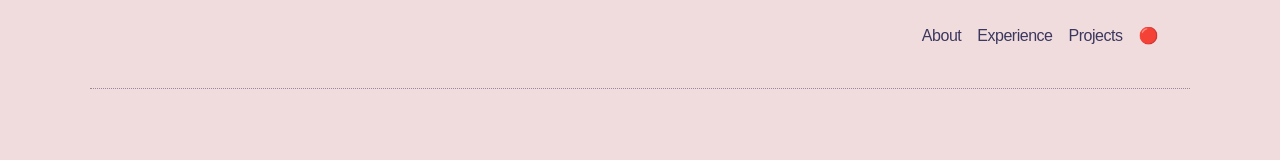
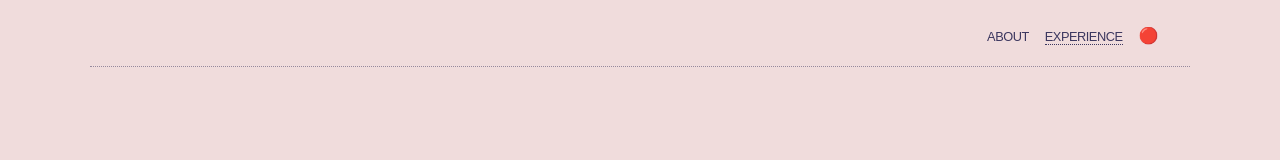
Before and after one commit to arcsbstn/arcsbstn.github.io, a React (Create React App) app: page / in a window 1280 px wide. Shown: the top 160 px of the page. Built offline with nearby package versions, Linux system fonts and the light colour scheme.

Commit message:
make content sections constant

```diff
--- a/src/components/About.tsx
+++ b/src/components/About.tsx
@@ -2,6 +2,7 @@ import { useContext, useEffect } from "react";
 import { useInView } from "react-intersection-observer";
 import styled from "styled-components";
 
+import { content } from '../constants';
 import { ActiveSectionContext, MediaWidthContext } from "../ResumePortfolio";
 
 const AboutWrapper = styled.div`
@@ -40,11 +41,11 @@ export function About() {
   });
 
   useEffect(() => {
-    if (activeSection !== "about" && aboutInView) setActiveSection("about");
+    if (activeSection !== content.ABOUT && aboutInView) setActiveSection(content.ABOUT);
   }, [aboutInView]);
 
   return (
-    <AboutWrapper ref={aboutRef}>
+    <AboutWrapper ref={aboutRef} id={content.ABOUT}>
       <AboutContentWrapper isLargeView={isLargeView}>
         <AboutContent>
           <p id="greeting">Hello world!</p>
--- a/src/components/Experience.tsx
+++ b/src/components/Experience.tsx
@@ -2,7 +2,7 @@ import { useContext, useEffect } from "react";
 import { useInView } from "react-intersection-observer";
 
 import { Chip } from "./common";
-import { experienceList } from "../constants";
+import { content, experienceList } from "../constants";
 import {
   ExperienceWrapper,
   Table,
@@ -32,12 +32,12 @@ export function Experience() {
   });
 
   useEffect(() => {
-    if (activeSection !== "experience" && experienceInView)
-      setActiveSection("experience");
+    if (activeSection !== content.EXPERIENCE && experienceInView)
+      setActiveSection(content.EXPERIENCE);
   }, [experienceInView]);
 
   return (
-    <ExperienceWrapper ref={experienceRef}>
+    <ExperienceWrapper ref={experienceRef} id={content.EXPERIENCE}>
       {isLargeView ? (
         <Table>
           {experienceList.map(
--- a/src/components/Nav.tsx
+++ b/src/components/Nav.tsx
@@ -1,13 +1,28 @@
 import { useContext } from "react";
 import styled from "styled-components";
 
-import { MediaWidthContext, ThemeContext } from "../ResumePortfolio";
 import { rgbThemeColors } from "../constants";
 import { ITheme } from "../interfaces";
+import {
+  ActiveSectionContext,
+  MediaWidthContext,
+  ThemeContext,
+} from "../ResumePortfolio";
 import { getRgbColor } from "../utils";
+import { content } from "../constants";
+
+interface IHandleClick {
+  e: React.MouseEvent<HTMLSpanElement>;
+  section: string;
+}
+
+interface INavLi {
+  activeSection: string;
+  currentSection: string;
+}
 
 const NavWrapper = styled.div<{ isExtraLargeView: boolean; theme: ITheme }>`
-  padding: 1.5em 2em !important;
+  padding: 1.5em 2em 0.1em 2em !important;
   position: fixed;
   top: 0;
   display: flex;
@@ -28,16 +43,43 @@ const NavUl = styled.ul`
   gap: 1em;
 `;
 
+const StyledSpan = styled.span<{ $isActiveSection?: boolean }>`
+  font-size: 0.8em;
+  cursor: pointer;
+  border-bottom: ${(props) => (props.$isActiveSection ? "1px dotted" : "none")};
+`;
+
+const NavLi = ({ activeSection, currentSection }: INavLi) => (
+  <li>
+    <StyledSpan
+      $isActiveSection={activeSection === currentSection}
+      onClick={(e: React.MouseEvent<HTMLSpanElement>) =>
+        handleClick({ e, section: currentSection })
+      }
+      children={currentSection.toUpperCase()}
+    />
+  </li>
+);
+
+function handleClick({ e, section }: IHandleClick) {
+  e.preventDefault();
+  window.location.replace(`/#${section}`);
+}
+
 export function Nav() {
   const { isExtraLargeView } = useContext(MediaWidthContext);
   const [theme, setTheme] = useContext(ThemeContext);
+  const [activeSection] = useContext(ActiveSectionContext);
+
   return (
     <NavWrapper isExtraLargeView={isExtraLargeView} theme={theme}>
       <div></div>
       <NavUl>
-        <li>About</li>
-        <li>Experience</li>
-        <li>Projects</li>
+        <NavLi activeSection={activeSection} currentSection={content.ABOUT} />
+        <NavLi
+          activeSection={activeSection}
+          currentSection={content.EXPERIENCE}
+        />
         <li
           style={{ cursor: "pointer" }}
           onClick={() => {
--- a/src/constants/content.ts
+++ b/src/constants/content.ts
@@ -1,4 +1,5 @@
 export const content = {
-  EXPERIENCE: "experience",
-  PROJECTS: "projects",
+  ABOUT: "About",
+  EXPERIENCE: "Experience",
+  PROJECTS: "Projects",
 };
```
